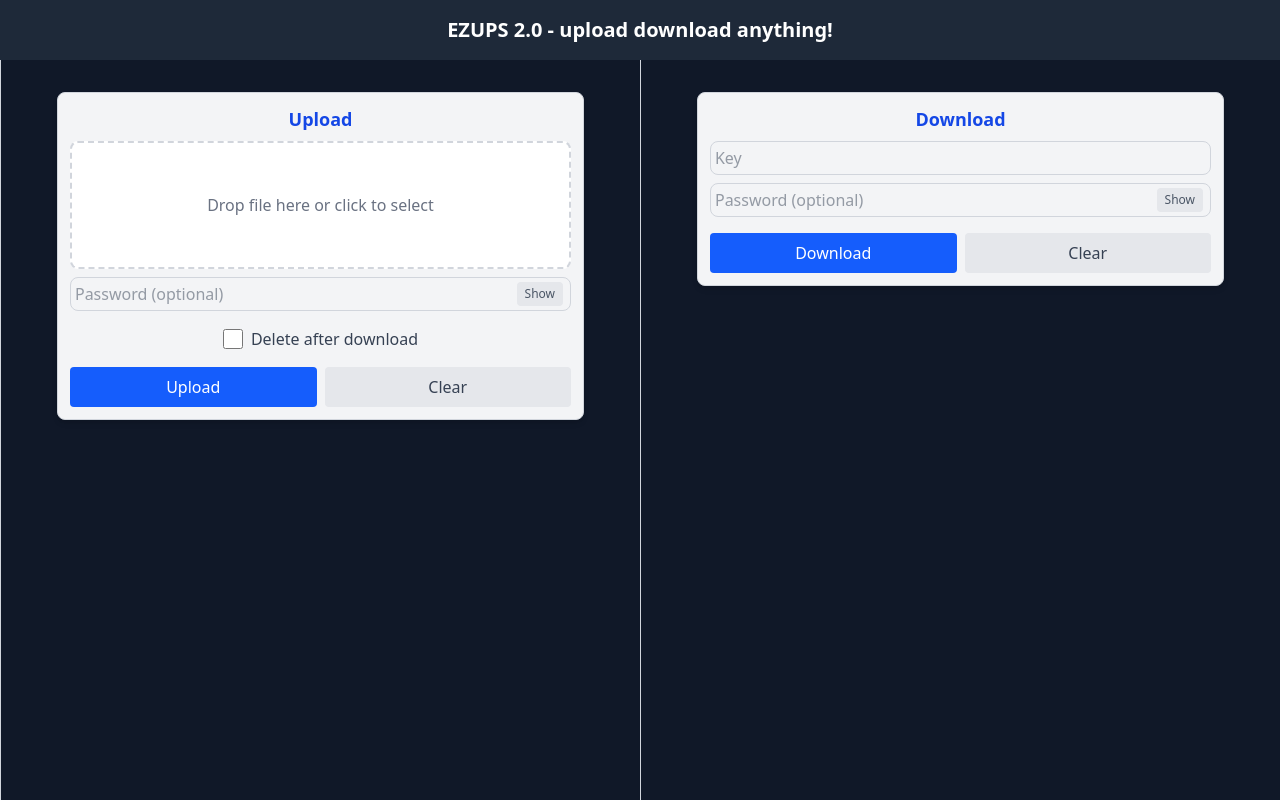
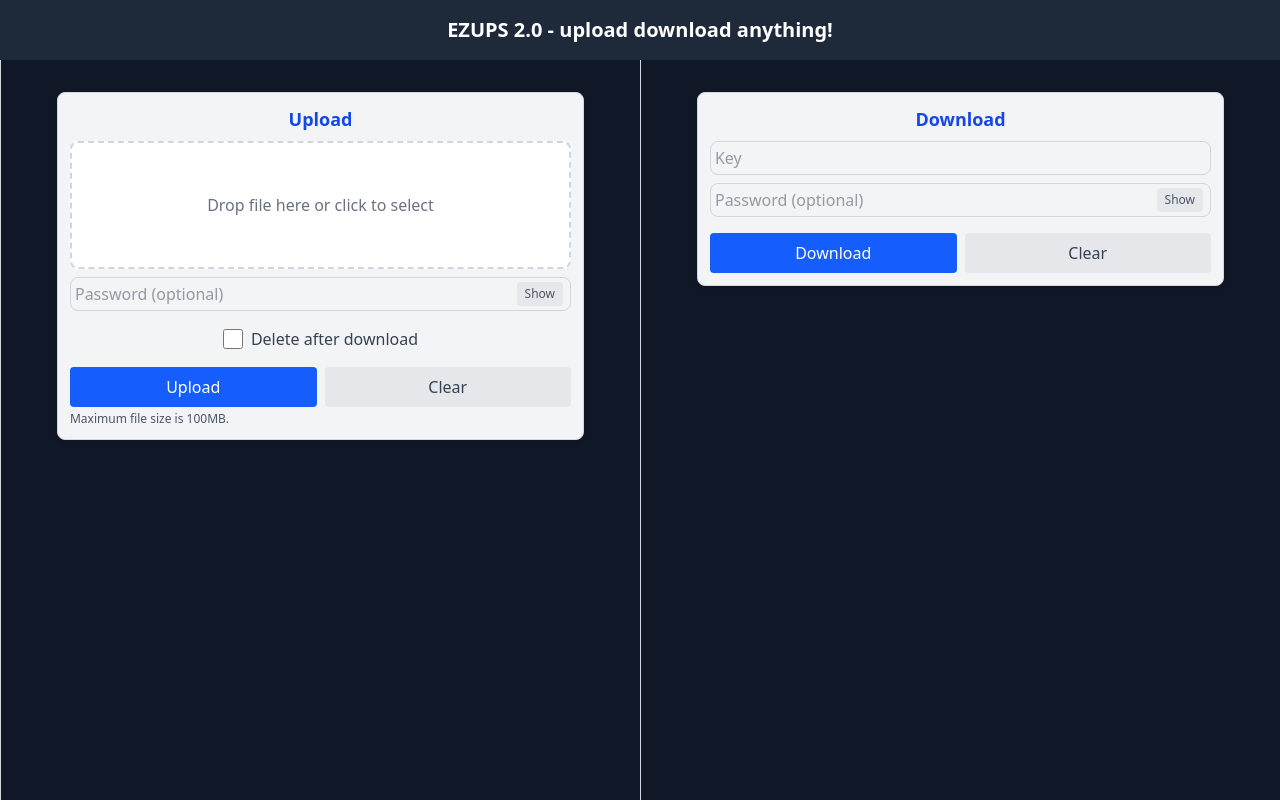
Before and after one commit to c4lyp5o/ezups, a React (Vite) app in the folder client/: page / in a window 1280 px wide. Built offline with nearby package versions, Linux system fonts and the light colour scheme.

Commit message:
fix: added max file size info

```diff
--- a/client/src/components/UploadInput.jsx
+++ b/client/src/components/UploadInput.jsx
@@ -146,6 +146,9 @@ const UploadInput = ({ allInfo, setAllInfo, loading, handleSubmit }) => {
 					Clear
 				</button>
 			</div>
+			<div className="w-full text-xs text-gray-600 text-left mt-1">
+				Maximum file size is 100MB.
+			</div>
 		</div>
 	);
 };
```
